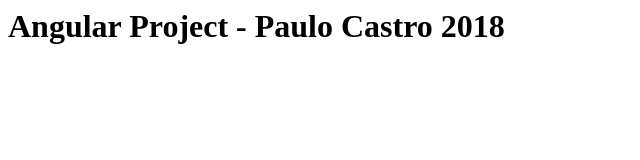
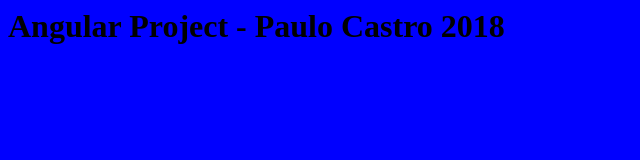
Before and after one commit to castro-paulo/angularproject, a plain HTML site: page index.html in a window 1280 px wide. Shown: the whole page, without its empty margins (0-640 px from the left). Drawn offline with Linux system fonts and the light colour scheme.

Commit message:
Inicio design

```diff
--- /dev/null
+++ b/estilo.css
@@ -0,0 +1,3 @@
+body{
+    background-color: blue;
+}
--- a/index.html
+++ b/index.html
@@ -1,5 +1,6 @@
 <html>
     <head>
+        <link rel="stylesheet" href="estilo.css"></link>
     </head>
     <body>
         <h1>Angular Project - Paulo Castro 2018</h1>
```
